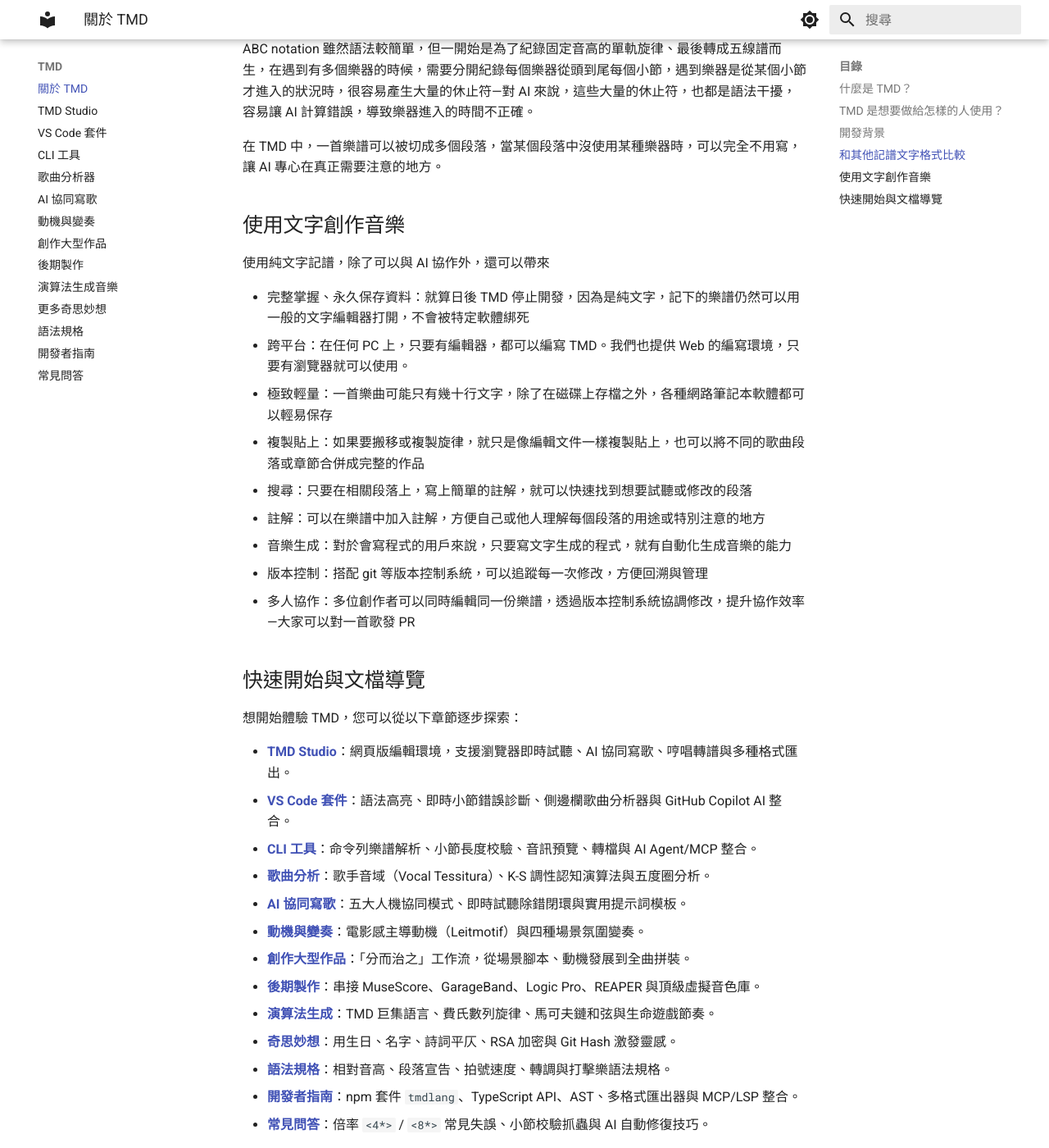
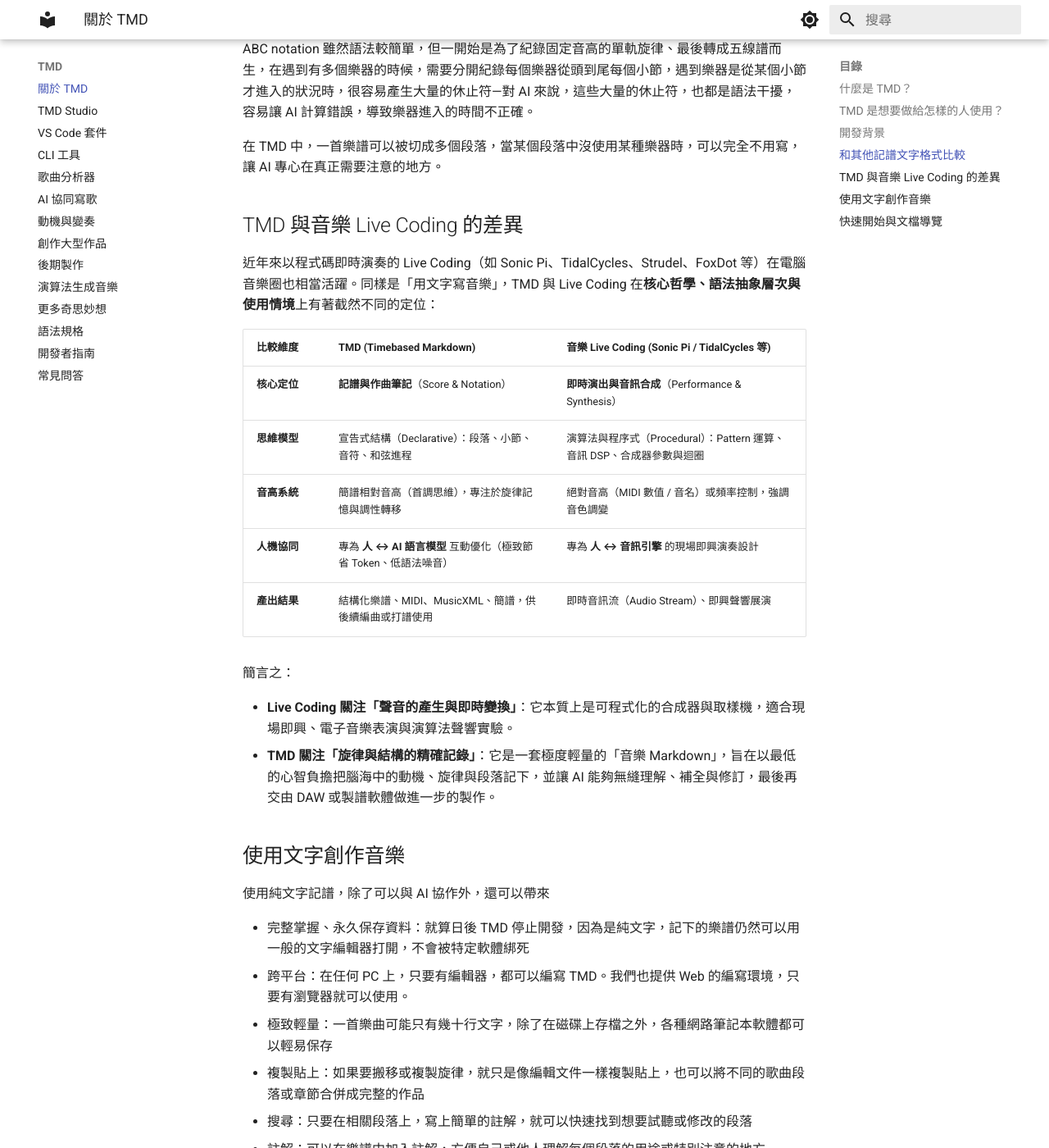
Before and after one commit to TMDLang/TMDLang.github.io, an MkDocs documentation site: the page built from docs/index.md, in a window 1280 px wide and 1400 px high, scrolled down 1891 px. Shown: the whole window at 82% size. Built offline with MkDocs 1.6.1 and Material for MkDocs 9.7.7, drawn with Linux system fonts in a browser that asks for light colours.

Commit message:
docs: add comparison between TMD and music live coding

```diff
--- a/docs/index.md
+++ b/docs/index.md
@@ -49,6 +49,23 @@ ABC notation 雖然語法較簡單，但一開始是為了紀錄固定音高的
 
 在 TMD 中，一首樂譜可以被切成多個段落，當某個段落中沒使用某種樂器時，可以完全不用寫，讓 AI 專心在真正需要注意的地方。
 
+## TMD 與音樂 Live Coding 的差異
+
+近年來以程式碼即時演奏的 Live Coding（如 Sonic Pi、TidalCycles、Strudel、FoxDot 等）在電腦音樂圈也相當活躍。同樣是「用文字寫音樂」，TMD 與 Live Coding 在**核心哲學、語法抽象層次與使用情境**上有著截然不同的定位：
+
+| 比較維度 | TMD (Timebased Markdown) | 音樂 Live Coding (Sonic Pi / TidalCycles 等) |
+| :--- | :--- | :--- |
+| **核心定位** | **記譜與作曲筆記**（Score & Notation） | **即時演出與音訊合成**（Performance & Synthesis） |
+| **思維模型** | 宣告式結構（Declarative）：段落、小節、音符、和弦進程 | 演算法與程序式（Procedural）：Pattern 運算、音訊 DSP、合成器參數與迴圈 |
+| **音高系統** | 簡譜相對音高（首調思維），專注於旋律記憶與調性轉移 | 絕對音高（MIDI 數值 / 音名）或頻率控制，強調音色調變 |
+| **人機協同** | 專為 **人 ↔ AI 語言模型** 互動優化（極致節省 Token、低語法噪音） | 專為 **人 ↔ 音訊引擎** 的現場即興演奏設計 |
+| **產出結果** | 結構化樂譜、MIDI、MusicXML、簡譜，供後續編曲或打譜使用 | 即時音訊流（Audio Stream）、即興聲響展演 |
+
+簡言之：
+
+- **Live Coding 關注「聲音的產生與即時變換」**：它本質上是可程式化的合成器與取樣機，適合現場即興、電子音樂表演與演算法聲響實驗。
+- **TMD 關注「旋律與結構的精確記錄」**：它是一套極度輕量的「音樂 Markdown」，旨在以最低的心智負擔把腦海中的動機、旋律與段落記下，並讓 AI 能夠無縫理解、補全與修訂，最後再交由 DAW 或製譜軟體做進一步的製作。
+
 ## 使用文字創作音樂
 
 使用純文字記譜，除了可以與 AI 協作外，還可以帶來
```
